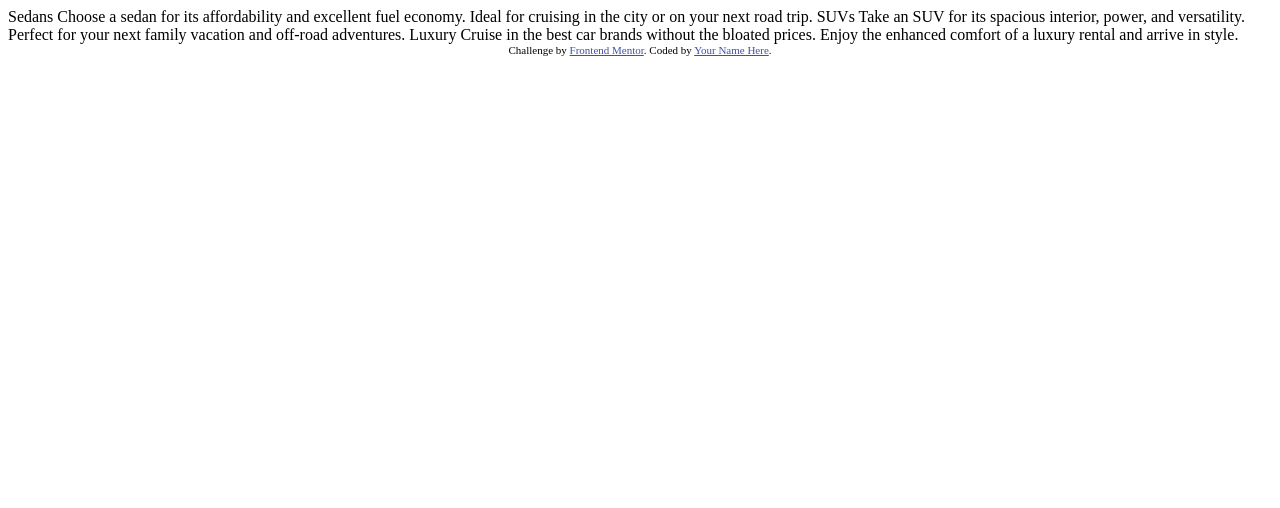
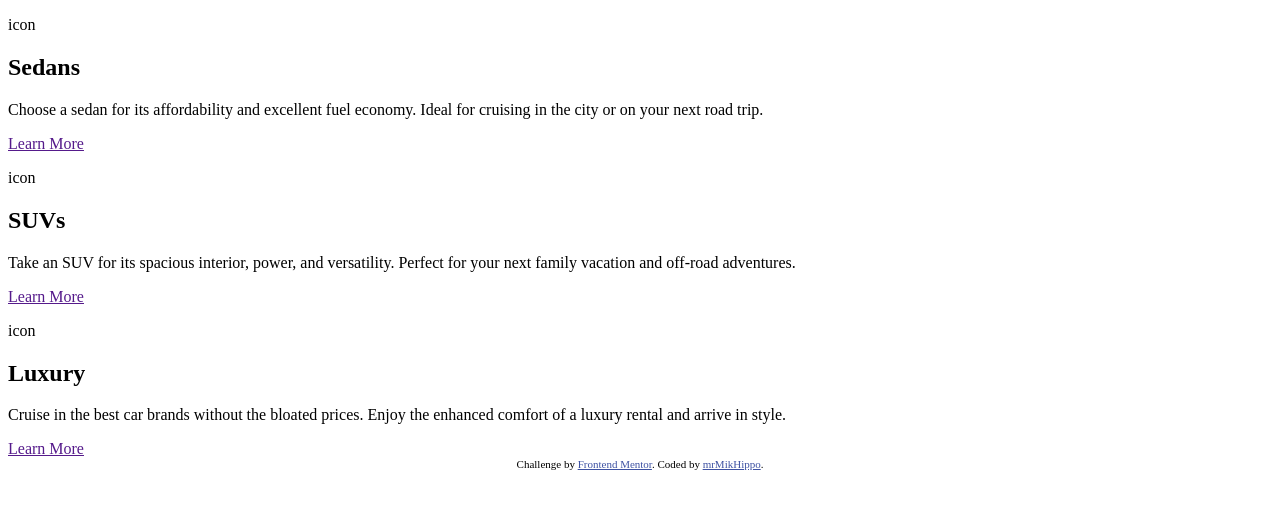
Before and after one commit to mrMikHippo/3-column-preview-card-component, a plain HTML site: page index.html in a window 1280 px wide. Drawn offline with Linux system fonts and the light colour scheme.

Commit message:
Added html skeleton

```diff
--- a/index.html
+++ b/index.html
@@ -6,9 +6,10 @@
 
   <link rel="icon" type="image/png" sizes="32x32" href="./images/favicon-32x32.png">
 
-  <title>Frontend Mentor | 3-column preview card component</title>
+  <title>3-column preview card component</title>
 
   <!-- Feel free to remove these styles or customise in your own stylesheet 👍 -->
+
   <style>
     .attribution { font-size: 11px; text-align: center; }
     .attribution a { color: hsl(228, 45%, 44%); }
@@ -16,21 +17,33 @@
 </head>
 <body>
 
-  Sedans
-  Choose a sedan for its affordability and excellent fuel economy. Ideal for cruising in the city
-  or on your next road trip.
-
-  SUVs
-  Take an SUV for its spacious interior, power, and versatility. Perfect for your next family vacation
-  and off-road adventures.
-
-  Luxury
-  Cruise in the best car brands without the bloated prices. Enjoy the enhanced comfort of a luxury
-  rental and arrive in style.
+  <section class="cards">
+    <div class="card">
+      <p>icon</p>
+      <h2 class="title">Sedans</h2>
+      <p class="description">Choose a sedan for its affordability and excellent fuel economy. Ideal for cruising in the city
+      or on your next road trip.</p>
+      <a href="" class="btn">Learn More</a>
+    </div>
+    <div class="card">
+      <p>icon</p>
+      <h2 class="title">SUVs</h2>
+      <p class="description">Take an SUV for its spacious interior, power, and versatility. Perfect for your next family vacation
+      and off-road adventures.</p>
+      <a href="" class="btn">Learn More</a>
+    </div>
+    <div class="card">
+      <p>icon</p>
+      <h2 class="title">Luxury</h2>
+      <p class="description">Cruise in the best car brands without the bloated prices. Enjoy the enhanced comfort of a luxury
+      rental and arrive in style.</p>
+      <a href="" class="btn">Learn More</a>
+    </div>
+  </section>
 
   <div class="attribution">
     Challenge by <a href="https://www.frontendmentor.io?ref=challenge" target="_blank">Frontend Mentor</a>.
-    Coded by <a href="#">Your Name Here</a>.
+    Coded by <a href="https://github.com/mrMikHippo">mrMikHippo</a>.
   </div>
 </body>
 </html>
```
